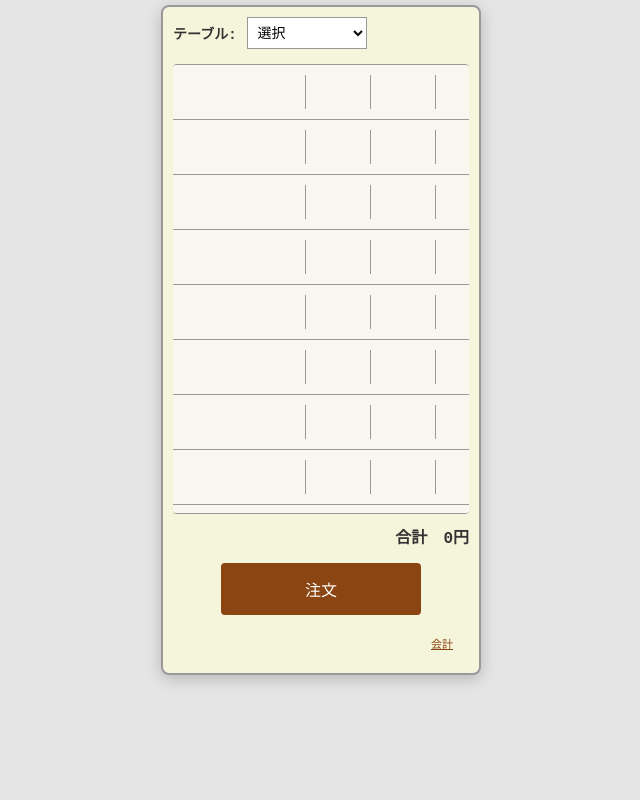
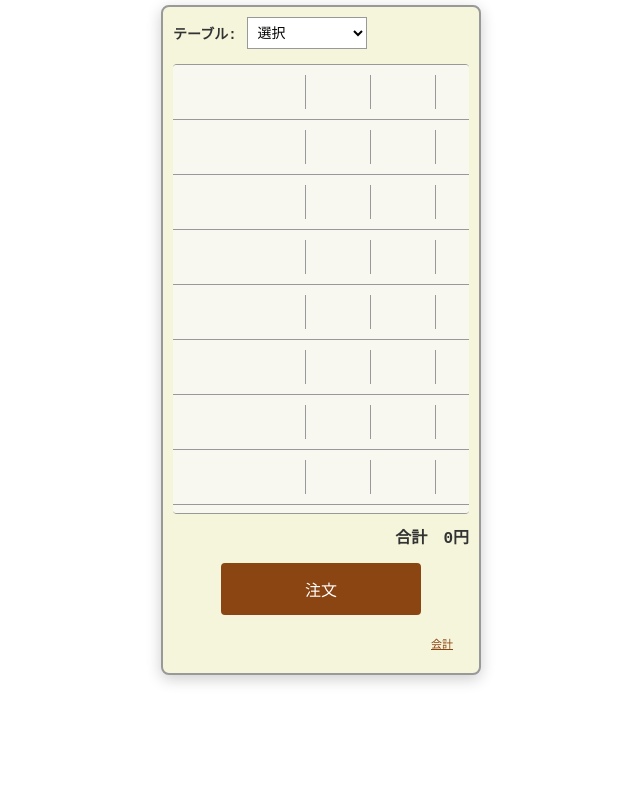
Before and after one commit to tamsan/flick-order-app, a website: page index.html in a window 1280 px wide. Shown: the whole page, without its empty margins (319-959 px from the left). Drawn offline with Linux system fonts and the light colour scheme.

Commit message:
71回目

```diff
--- a/index.html
+++ b/index.html
@@ -13,7 +13,7 @@
 
         body {
             font-family: 'MS Gothic', 'Hiragino Kaku Gothic Pro', monospace;
-            background: #E5E5E5;
+            background: white;
             margin: 0;
             padding: 5px;
             display: flex;
```
